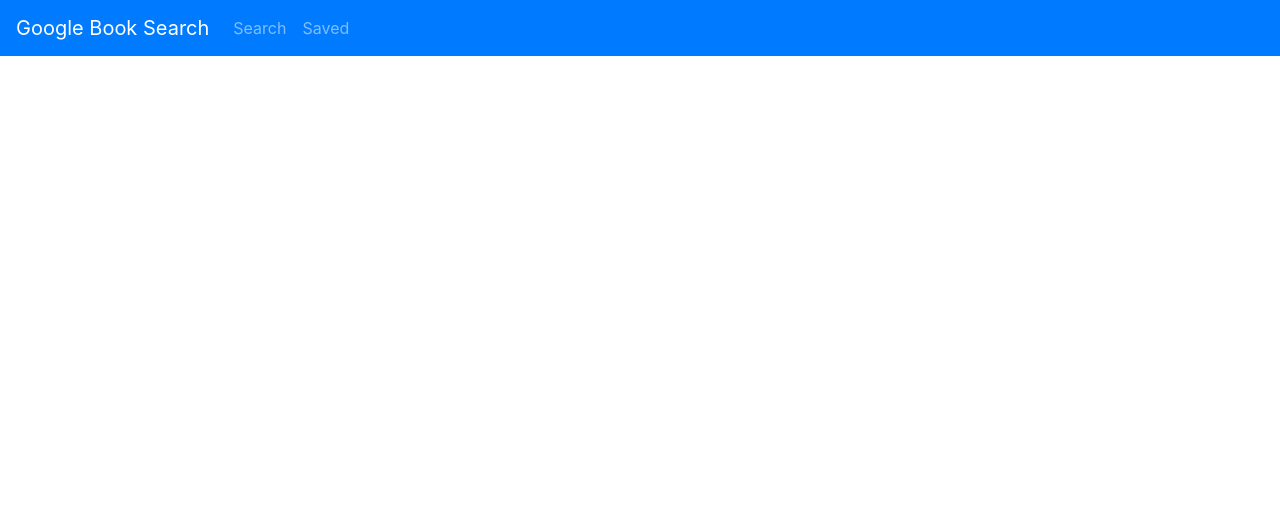
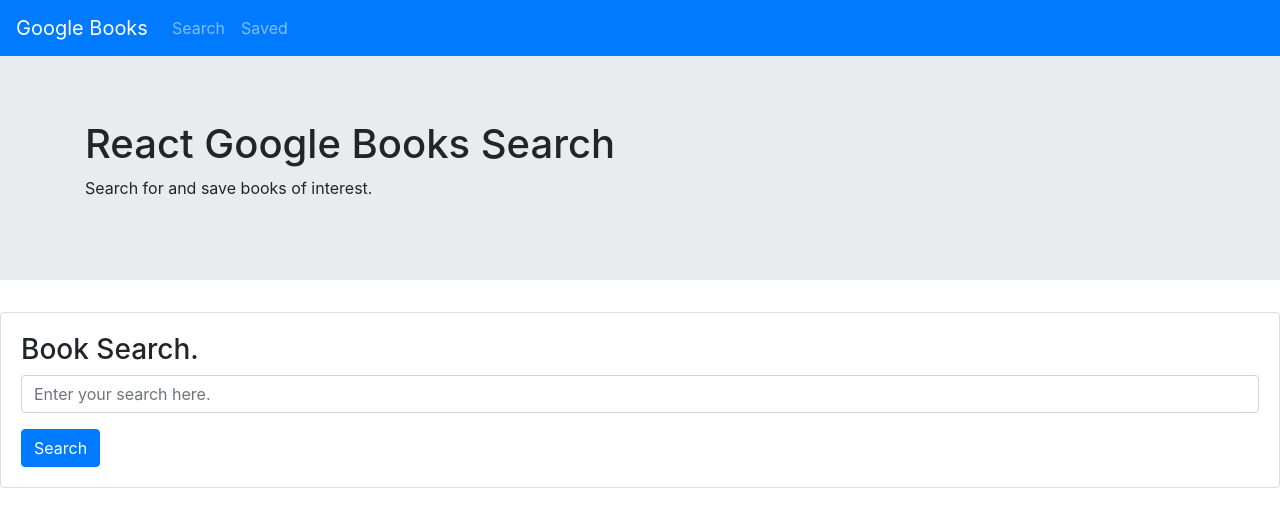
Before and after one commit to Bdomschot/google-book-search, a React (Create React App) app: page / in a window 1280 px wide. Shown: the top 526 px of the page. Built offline with nearby package versions, Linux system fonts and the light colour scheme.

Commit message:
Added Jumbotron

```diff
--- a/src/App.js
+++ b/src/App.js
@@ -1,10 +1,15 @@
 import './App.css';
-import Header from "./components/Header"
+import Header from "./components/Header";
+import Jumbo from "./components/Jumbo";
+import Search from "./components/Search";
 
 function App() {
   return (
-
+    <div>
       <Header/>
+      <Jumbo />
+      <Search/>
+    </div>
   )
 }
 
--- a/src/components/Header.js
+++ b/src/components/Header.js
@@ -6,7 +6,7 @@
   return(
 
     <Navbar bg="primary" variant="dark">
-    <Navbar.Brand href="#home">Google Book Search</Navbar.Brand>
+    <Navbar.Brand href="#home">Google Books</Navbar.Brand>
     <Nav className="mr-auto">
       <Nav.Link href="/Search">Search</Nav.Link>
       <Nav.Link href="/Saved">Saved</Nav.Link>
@@ -16,4 +16,4 @@
     )
 }
 
-export default Header
+export default Header;
--- /dev/null
+++ b/src/components/Jumbo.js
@@ -0,0 +1,17 @@
+import  Jumbotron  from "react-bootstrap/Jumbotron";
+import Container from 'react-bootstrap/Container';
+
+function Jumbo(){
+
+    return(
+        <Jumbotron fluid>
+            <Container>
+                <h1>React Google Books Search</h1>
+                <p>
+                Search for and save books of interest.
+                </p>
+            </Container>
+        </Jumbotron>
+    )
+}
+export default Jumbo;
--- a/src/components/Search.js
+++ b/src/components/Search.js
@@ -5,7 +5,7 @@
     return (
         <Card>
             <Card.Body>
-                <h1> Book Search.</h1>
+                <h3> Book Search.</h3>
                 <Form>
                     <Form.Group>
                         <Form.Control type="text" placeholder= "Enter your search here."/>
```
